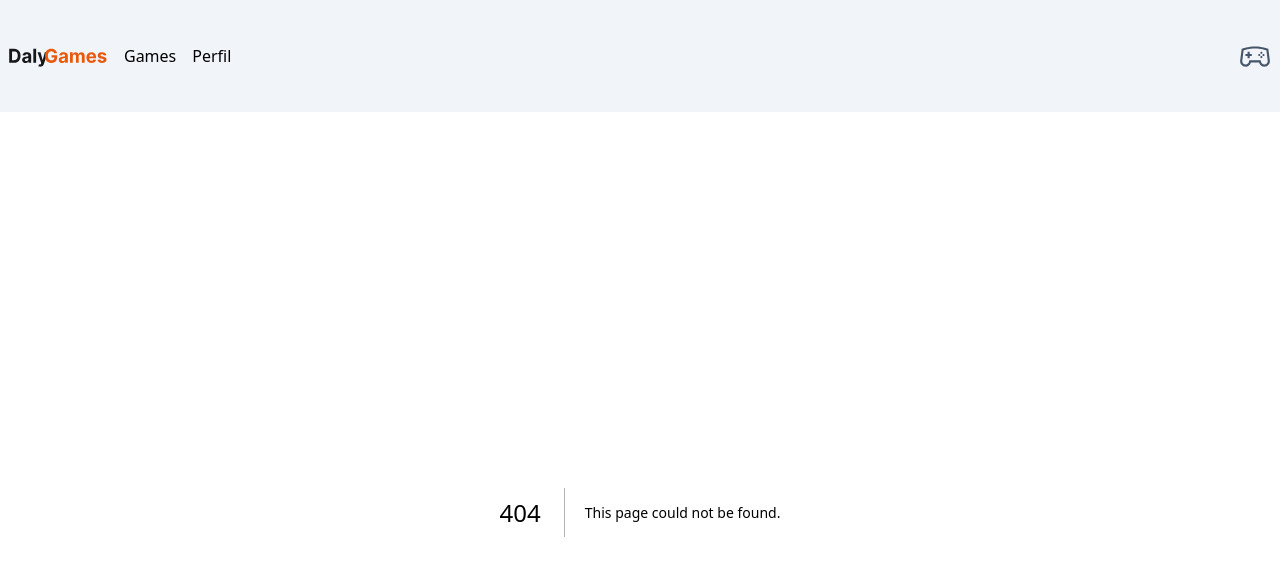
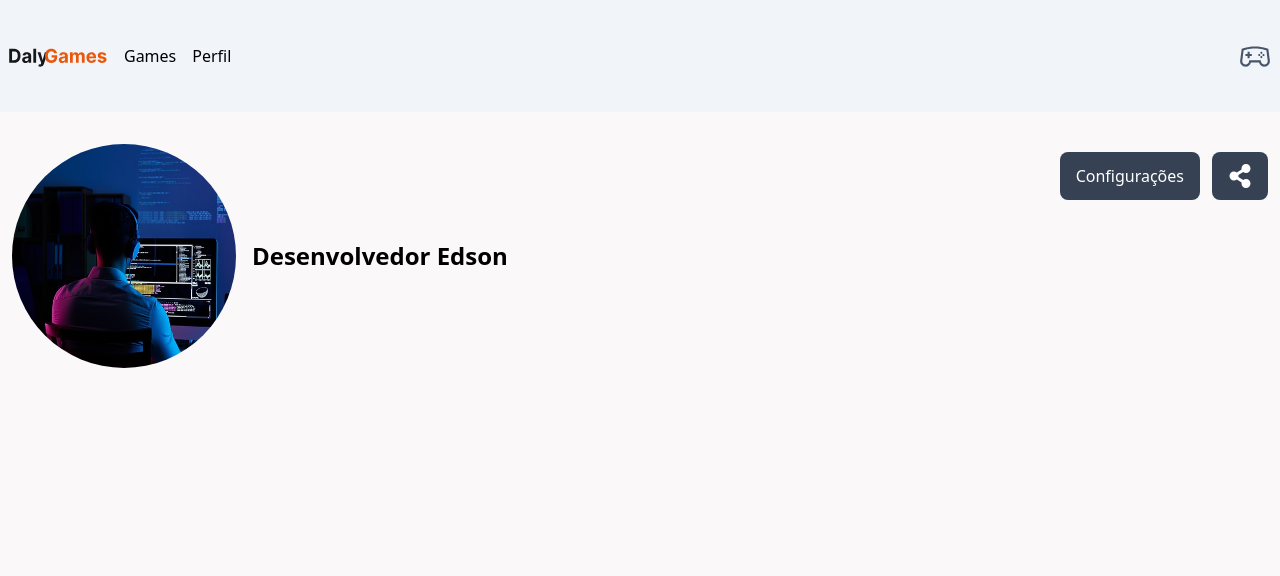
Before and after one commit to edsonfreitas/daly-games, a Next.js app: page /profile in a window 1280 px wide. Before the commit this address had no page. Shown: the top 576 px of the page. Built offline with nearby package versions, Linux system fonts and the light colour scheme.

Commit message:
feat: created profile page.

```diff
--- /dev/null
+++ b/src/app/profile/page.tsx
@@ -0,0 +1,39 @@
+import { Container } from "@/components/container";
+import Image from "next/image";
+import userImg from "/public/user.png"
+import { FaShareAlt } from "react-icons/fa"
+
+export default function Profile(){
+  return(
+    <main className="w-full text-black">
+      <Container>
+        <section
+          className="mt-8 mb-6 flex flex-col items-center justify-between relative gap-3 sm:flex-row"
+          >
+          <div className='w-full flex items-center gap-4 text-lg flex-col sm:flex-row justify-center sm:justify-normal'>
+            <Image
+            src={userImg}
+            alt="Imagem perfil usuario"
+            className="rounded-full w-56 h-56"
+            />
+            <h1 className="font-bold text-2xl">Desenvolvedor Edson</h1>
+          </div>
+
+          <div
+            className="sm:absolute top-0 right-0 gap-3 flex items-center justify-center mt-2">
+            <button
+              className="bg-gray-700 px-4 py-3 rounded-lg text-white">
+              Configurações
+            </button>
+            <button
+              className="bg-gray-700 px-4 py-3 rounded-lg">
+              <FaShareAlt size={24} color="#fff"/>
+            </button>
+          </div>
+
+        </section>
+
+      </Container>
+    </main>
+  )
+}
```
